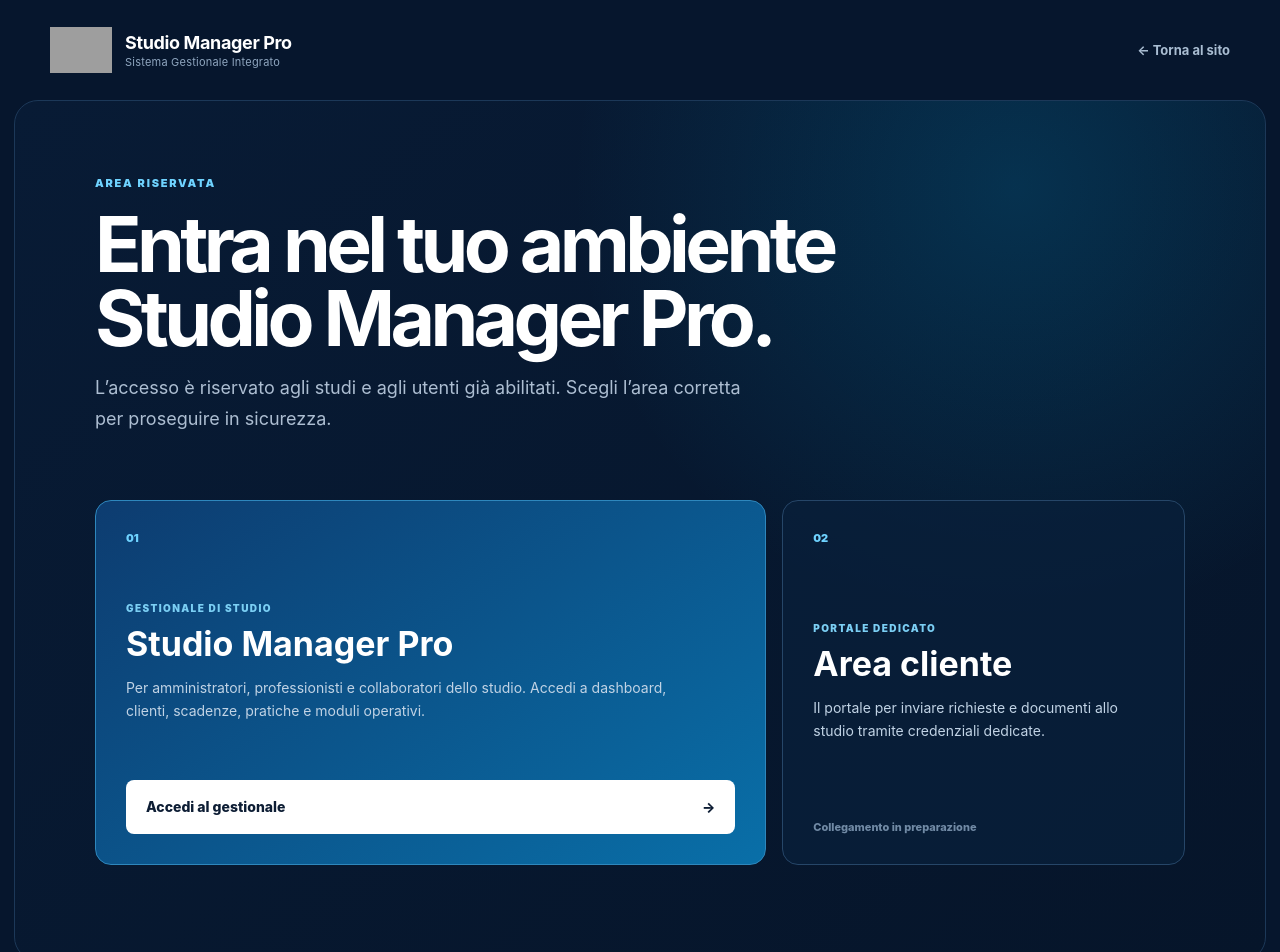
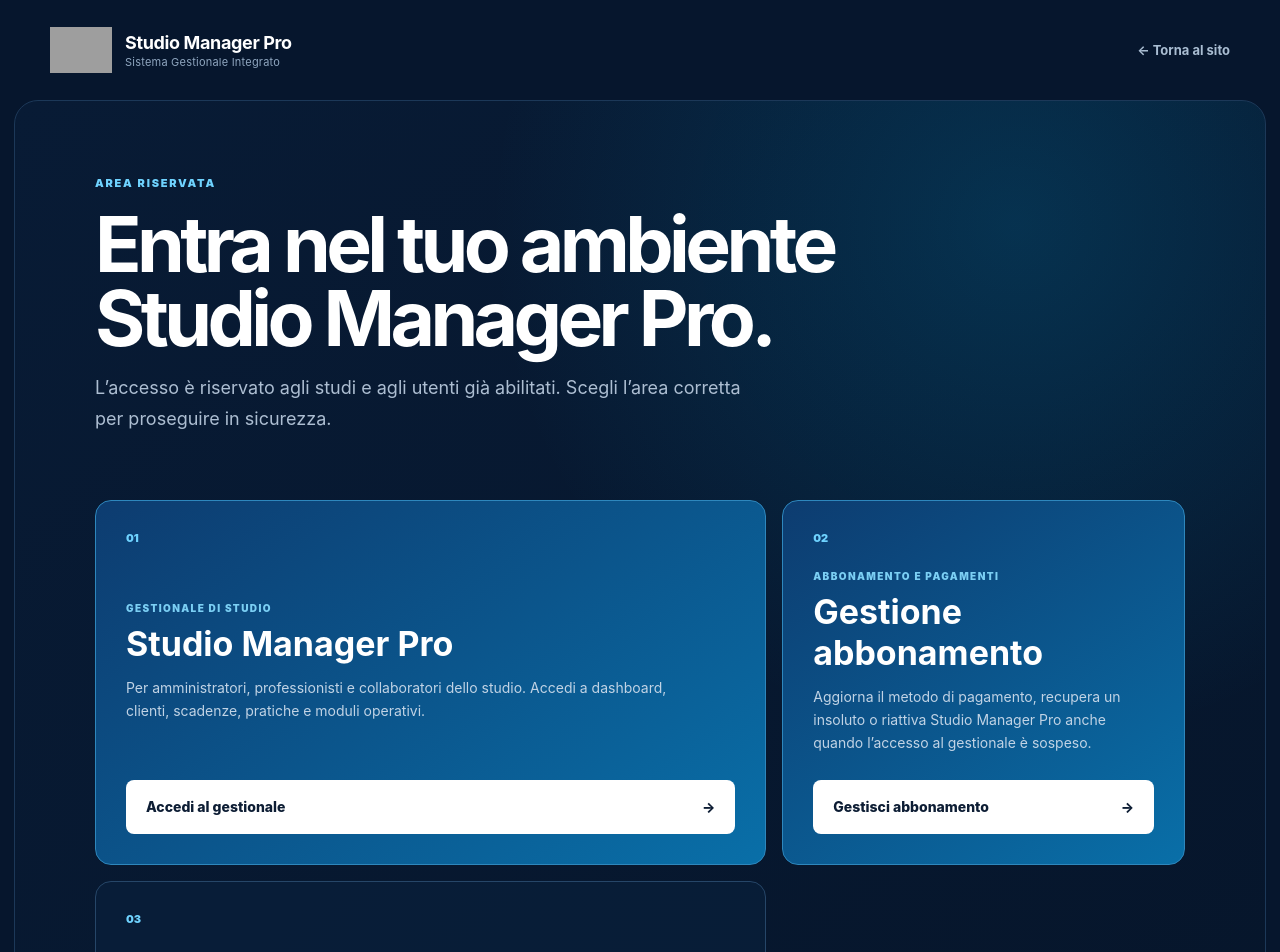
Before and after one commit to martiola68/studio-manager-pro-web, a Next.js app: page /accesso in a window 1280 px wide. Shown: the top 952 px of the page. Built offline with nearby package versions, Linux system fonts and the light colour scheme; grey boxes are pictures that could not be loaded.

Commit message:
Add subscription management entry to public access page

```diff
--- a/src/app/accesso/page.tsx
+++ b/src/app/accesso/page.tsx
@@ -39,8 +39,23 @@
             </a>
           </article>
 
+          <article className="accessCard activeAccess">
+            <span className="accessNumber">02</span>
+            <div>
+              <p className="accessType">ABBONAMENTO E PAGAMENTI</p>
+              <h2>Gestione abbonamento</h2>
+              <p>
+                Aggiorna il metodo di pagamento, recupera un insoluto o riattiva
+                Studio Manager Pro anche quando l’accesso al gestionale è sospeso.
+              </p>
+            </div>
+            <a href="/abbonamento" className="accessButton">
+              Gestisci abbonamento <span>→</span>
+            </a>
+          </article>
+
           <article className="accessCard futureAccess">
-            <span className="accessNumber">02</span>
+            <span className="accessNumber">03</span>
             <div>
               <p className="accessType">PORTALE DEDICATO</p>
               <h2>Area cliente</h2>
```
